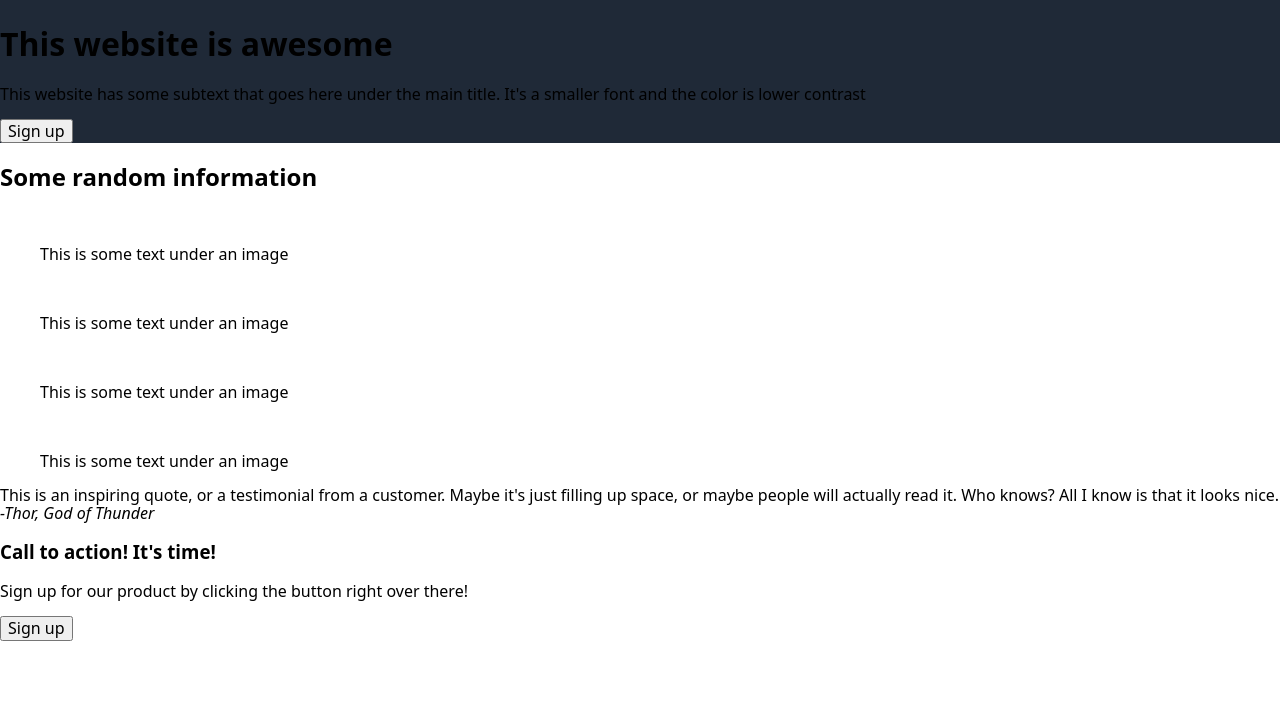
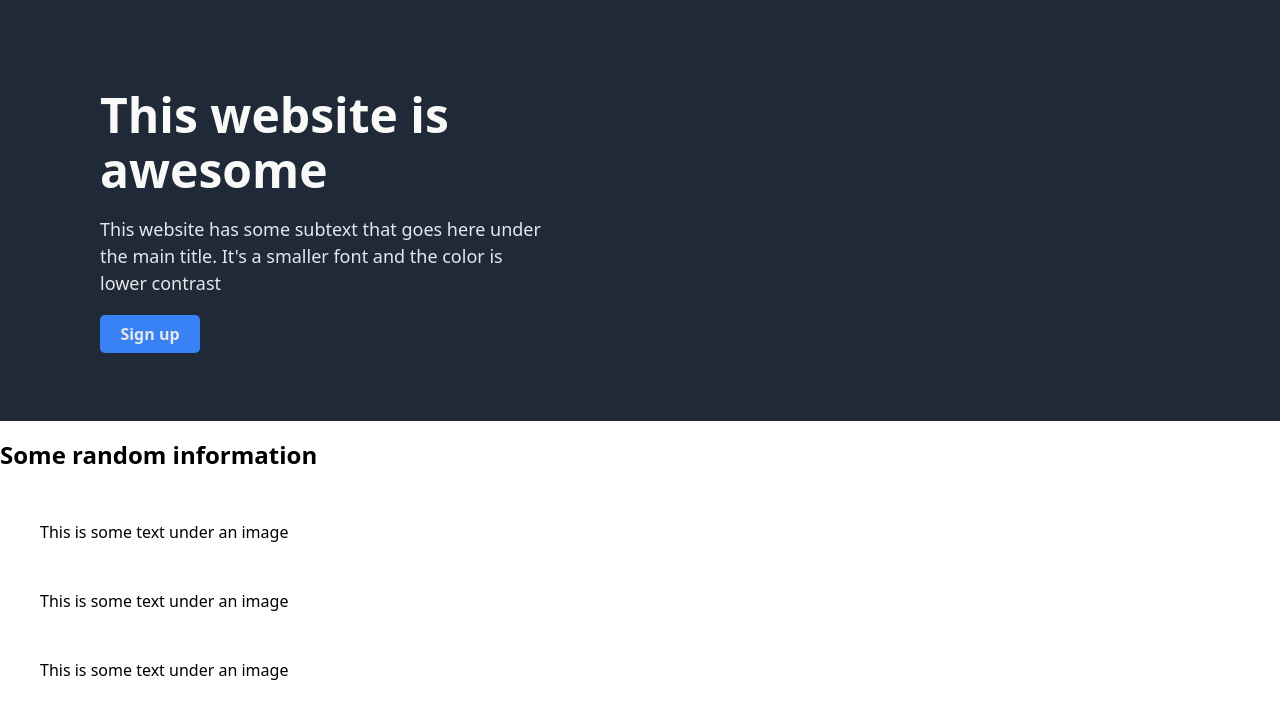
Before and after one commit to Hanikn/landing, a website: page index.html in a window 1280 px wide. Shown: the part 78-800 px from the top of the page. Drawn offline with nearby package versions, Linux system fonts and the light colour scheme.

Commit message:
Header buttons + animations

```diff
--- a/index.html
+++ b/index.html
@@ -34,12 +34,14 @@
           </li>
         </ul>
       </nav>
-      <h1>This website is awesome</h1>
-      <p>
-        This website has some subtext that goes here under the main title. It's
-        a smaller font and the color is lower contrast
-      </p>
-      <button>Sign up</button>
+      <div class="hero">
+        <h1 class="hero-heading">This website is awesome</h1>
+        <p class="hero-text">
+          This website has some subtext that goes here under the main title.
+          It's a smaller font and the color is lower contrast
+        </p>
+        <button type="button" class="hero-button">Sign up</button>
+      </div>
       <img src="" alt="" />
     </header>
     <main>
@@ -76,7 +78,7 @@
       <p class="footer-paragraph">
         Sign up for our product by clicking the button right over there!
       </p>
-      <button class="footer-button">Sign up</button>
+      <button type="button" class="footer-button">Sign up</button>
     </footer>
   </body>
 </html>
--- a/styles.css
+++ b/styles.css
@@ -27,11 +27,22 @@ nav {
     padding-top: 20px;
 }
 
+
+.logo-link:hover img {
+    filter: brightness(0) saturate(100%) invert(58%) sepia(77%) saturate(5833%) hue-rotate(205deg) brightness(104%) contrast(93%);
+}
+
+.logo-link:active img {
+  filter: brightness(0) saturate(100%) invert(13%) sepia(94%) saturate(7492%) hue-rotate(209deg) brightness(88%) contrast(99%);
+}
+
 .header-links {
     display: flex;
     gap: 200px;
     font-size: 20px;
 }
+
+/* Header Links Hover */
 
 .header-link {
     text-decoration: none;
@@ -46,3 +57,49 @@ nav {
 .header-link:hover {
     background-size: 100% 2px;
 }
+
+/* Hero */
+
+.hero {
+    display: flex;
+    flex-direction: column;
+    align-items: flex-start;
+    padding-top: 50px;
+    padding-bottom: 50px;
+    padding-left: 100px;
+    width: 550px;
+}
+
+.hero-heading {
+    font-weight: 900;
+    font-size:48px;
+    color: #F9FAF8;
+    margin-bottom: 0;
+}
+
+.hero-text {
+    font-size:18px;
+    color: #E5E7EB;
+    line-height: 1.5;
+}
+
+.hero-button {
+    background-color: #3882F6;
+    font-weight: bold;
+    color: #E5E7EB;
+    border-radius: 5px;
+    border: none;
+    padding: 10px;
+    width: 100px;
+}
+
+.hero-button:hover {
+    background-color: #014db8;
+    cursor: pointer;
+    transition: 0.3s;
+}
+
+.hero-button:active {
+    transition: 0s;
+    background-color: #0d3066;
+}
```
